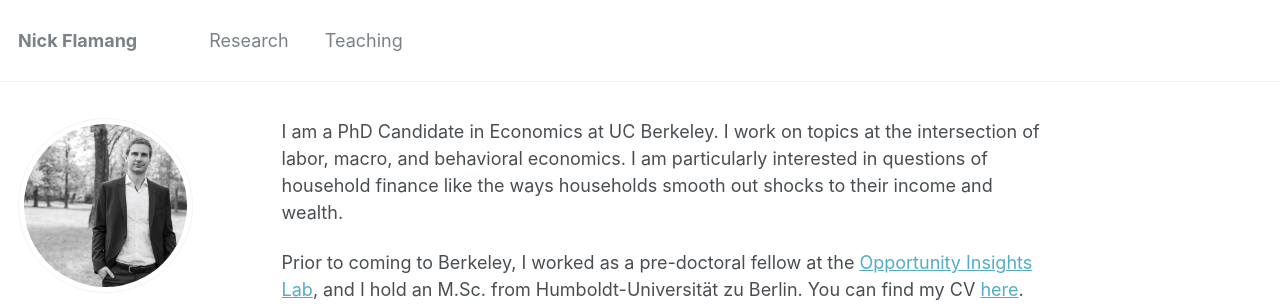
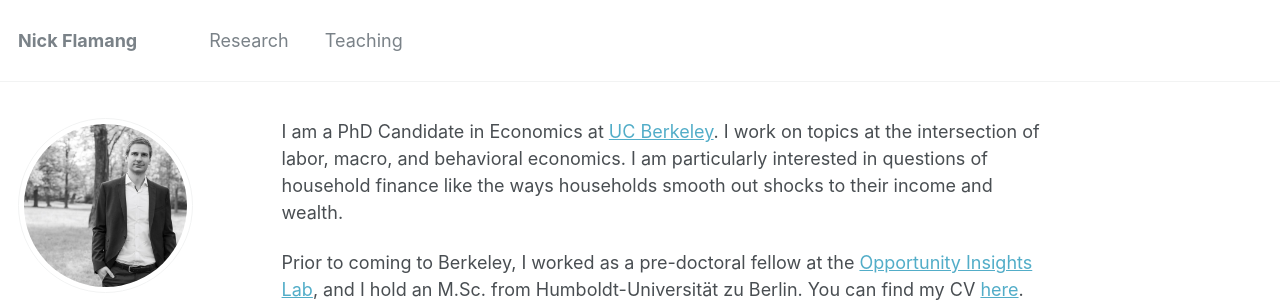
Before and after one commit to nickflamang/nickflamang.github.io, a Jekyll site: the page built from index.md, in a window 1280 px wide. Shown: the top 304 px of the page. Built offline with Jekyll 4.4.1, drawn with Linux system fonts in a browser that asks for light colours; our own code applies the rules of GitHub Pages for plain Markdown files; part of the change alters nothing that is shown.

```diff
--- a/index.md
+++ b/index.md
@@ -1,4 +1,4 @@
-I am a PhD Candidate in Economics at UC Berkeley. I work on topics at the intersection of labor, macro, and behavioral economics. I am particularly interested in questions of household finance like the ways households smooth out shocks to their income and wealth.
+I am a PhD Candidate in Economics at [UC Berkeley](https://www.econ.berkeley.edu/). I work on topics at the intersection of labor, macro, and behavioral economics. I am particularly interested in questions of household finance like the ways households smooth out shocks to their income and wealth.
 
 Prior to coming to Berkeley, I worked as a pre-doctoral fellow at the [Opportunity Insights Lab](https://opportunityinsights.org/), and I hold an M.Sc. from Humboldt-Universität zu Berlin. You can find my CV [here](https://www.dropbox.com/s/8jmjnbfrxfxqa2f/CV_Website.pdf?dl=0).
 
```
